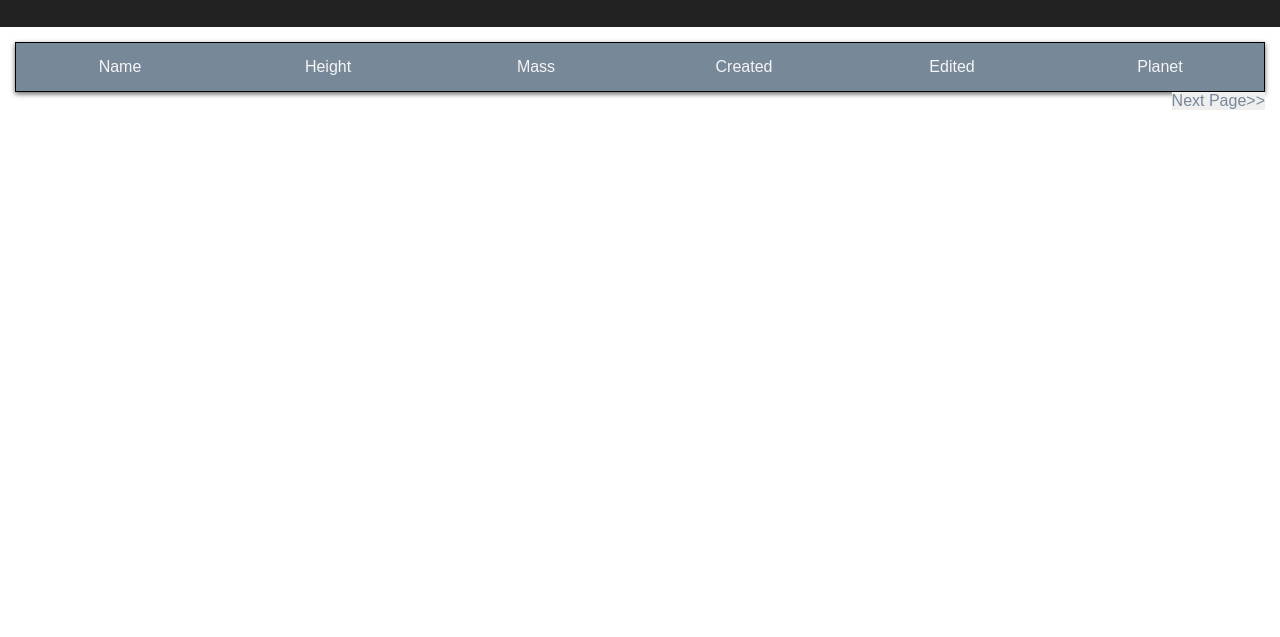
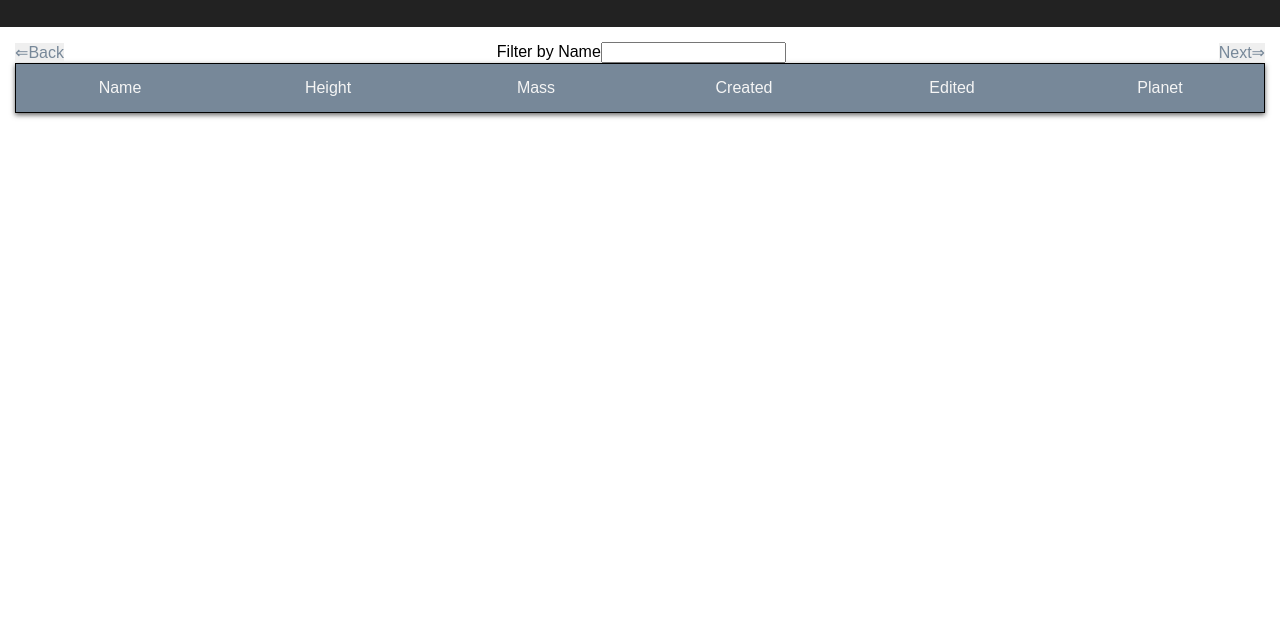
Before and after one commit to euan-gwd/mi-c3-test, a React app: page / in a window 1280 px wide. Shown: the part 163-800 px from the top of the page. Built offline with nearby package versions, Linux system fonts and the light colour scheme; no server answers.

Commit message:
Refactor NavBar

```diff
--- a/src/components/UserList/UserList.css
+++ b/src/components/UserList/UserList.css
@@ -5,10 +5,11 @@
 
 .navbar {
   display: flex;
-  justify-content: flex-end;
+  justify-content: space-between;
+  align-items: center;
 }
 
-.nextBtn {
+.navBtn {
   border: 0;
   border-radius: 0;
   padding: 0;
@@ -18,8 +19,8 @@
   font-size: 1rem;
 }
 
-.nextBtn:hover,
-.nextBtn:active {
+.navBtn:hover,
+.navBtn:active {
   text-decoration: underline;
   outline: 0;
   border: 0;
--- a/src/components/UserList/UserList.js
+++ b/src/components/UserList/UserList.js
@@ -16,6 +16,14 @@ class UserList extends Component {
   render() {
     return (
       <div className="container">
+        <nav className="navbar">
+          <button className="navBtn">&#x021D0;Back</button>
+          <label htmlFor="search">
+            Filter by Name
+            <input type="search" name="" id="search" />
+          </label>
+          <button className="navBtn">Next&#x021D2;</button>
+        </nav>
         <div className="user-grid-headers">
           <div>Name</div>
           <div>Height</div>
@@ -25,9 +33,6 @@ class UserList extends Component {
           <div>Planet</div>
         </div>
         <div>{this.state.users.map(user => <User key={user.name} userInfo={user} />)}</div>
-        <nav className="navbar">
-          <button className="nextBtn">Next Page>></button>
-        </nav>
       </div>
     );
   }
```
